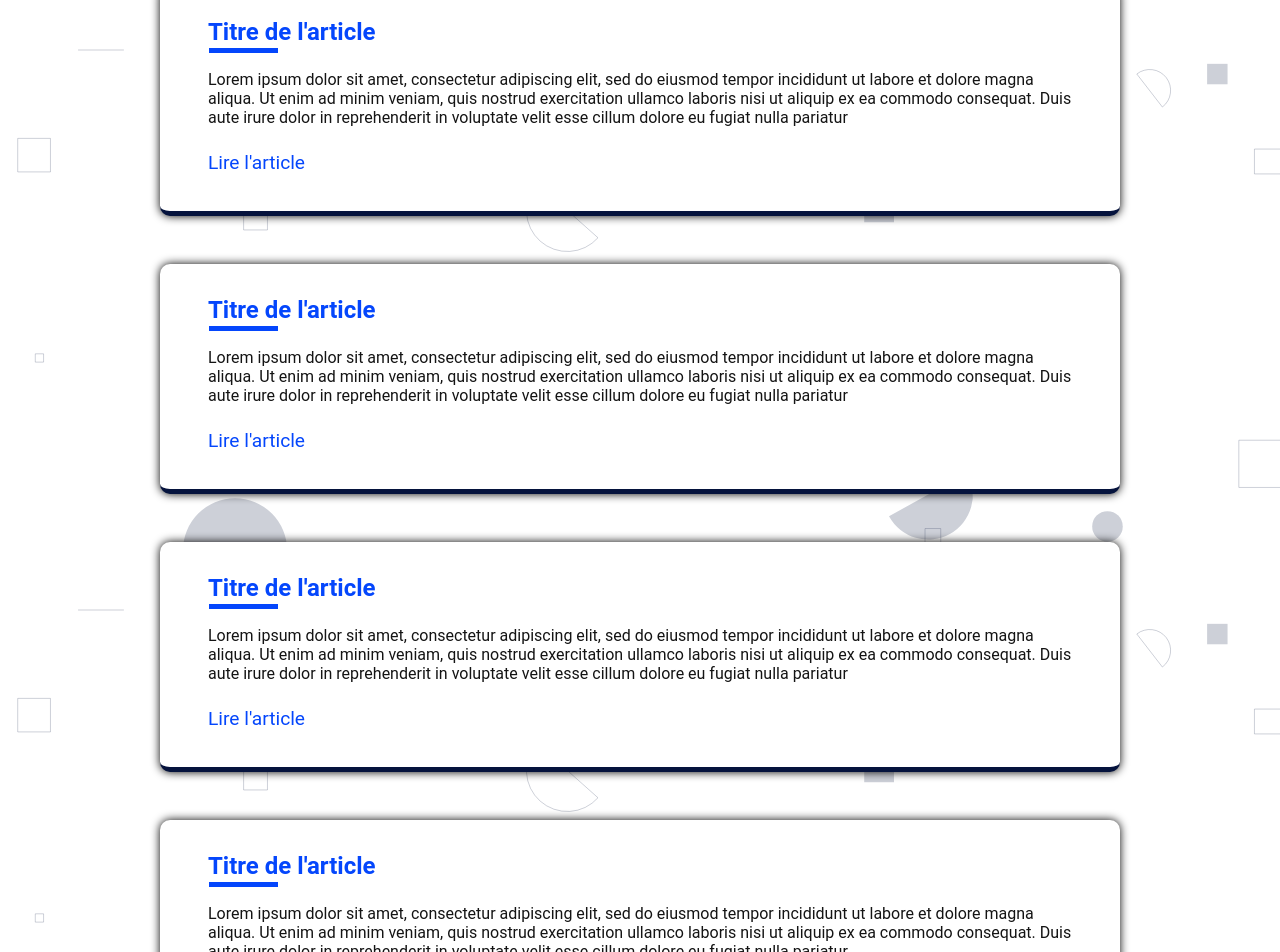
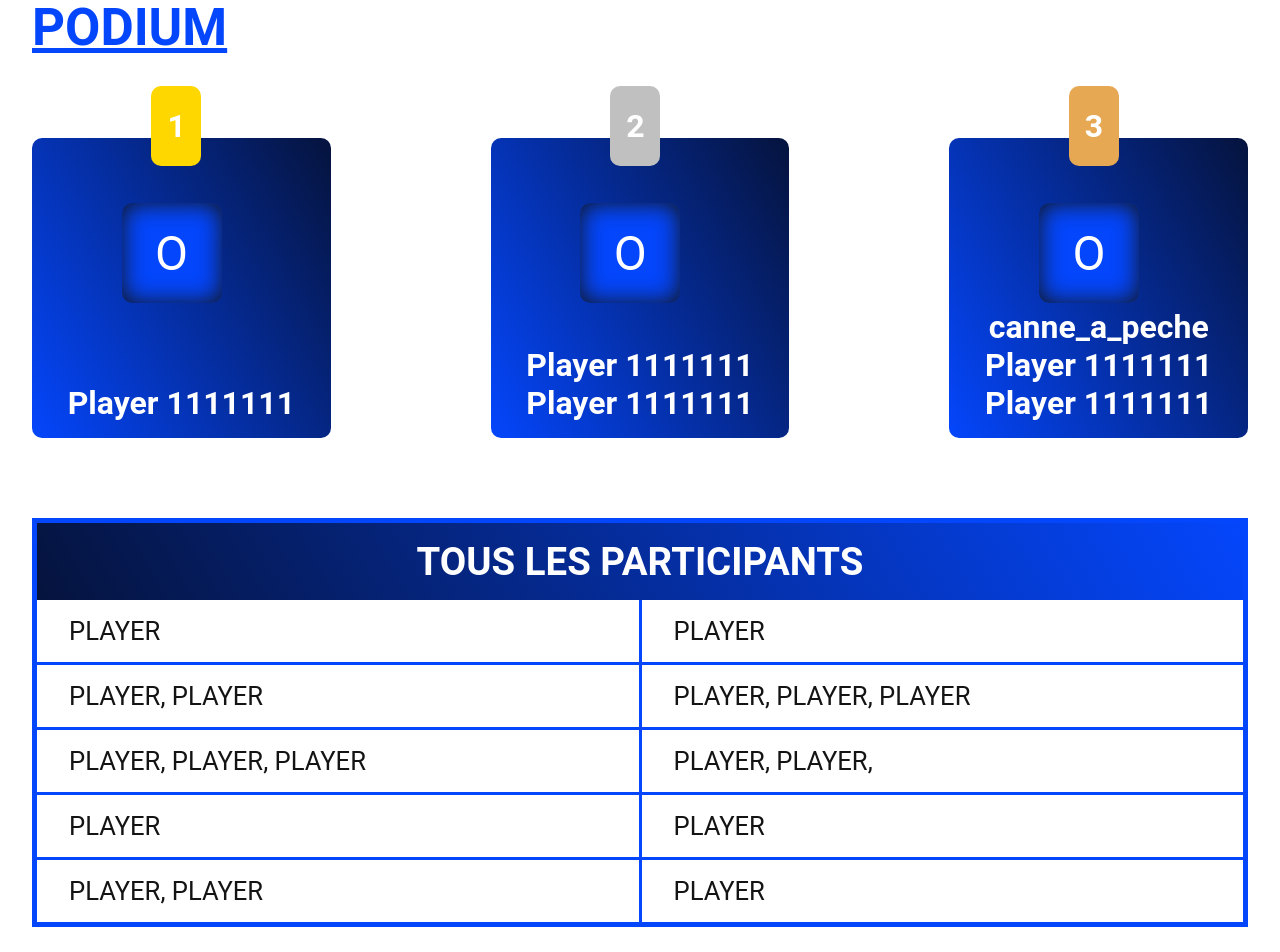
Before and after one commit to RMrenex/FunCodeTournamentOld, a React (Create React App) app: page / in a window 1280 px wide. Shown: the part 560-1512 px from the top of the page. Built offline with nearby package versions, Linux system fonts and the light colour scheme.

Commit message:
add article page & table component with responsive

```diff
--- a/src/App.js
+++ b/src/App.js
@@ -10,6 +10,10 @@ import Login from './components/Login';
 
 // INDEX BLOG PAGE
 import Blog from './components/Blog';
+
+// ARTICLE BLOG PAGE
+import Article from './components/Article';
+
 
 
 function App() {
@@ -26,7 +30,11 @@ function App() {
       {/* <Login /> */}
 
       {/*INDEX BLOG PAGE*/}
-      <Blog />
+      {/*<Blog />
+      <Footer /> */}
+
+      {/*ARTICLE BLOG PAGE*/}
+      <Article />
       <Footer />
     </div>
   );
--- /dev/null
+++ b/src/components/Article.js
@@ -0,0 +1,72 @@
+import React from "react";
+
+const Article = () => {
+
+    return (
+        <div className="article-container">
+            <h1 className="article-container__title">CONCOURS WEB</h1>
+            <p className="article-container__text">Lorem ipsum dolor sit amet, consectetur adipiscing elit, sed do eiusmod tempor incididunt ut labore et dolore magna aliqua. Ut enim ad minim veniam, quis nostrud exercitation ullamco laboris nisi ut aliquip ex ea commodo consequat. Duis aute irure dolor in reprehenderit in voluptate velit esse cillum dolore eu fugiat nulla pariatur Lorem ipsum dolor sit amet, consectetur adipiscing elit, sed do eiusmod tempor incididunt ut labore et dolore magna aliqua. Ut enim ad minim veniam, quis nostrud exercitation ullamco laboris nisi ut aliquip ex ea commodo consequat. Duis aute irure dolor in reprehenderit in voluptate velit esse cillum dolore eu fugiat nulla pariatur</p>
+
+            <h2 className="article-container__title">PODIUM</h2>
+            <div className="cards-container">
+                <div className="podium-card">
+                    <div className="podium-card__place podium-card__place--first">1</div>
+                    <div className="podium-card__icon">O</div>
+                    <div className="podium-card__player"><p>Player 1111111</p></div>
+                </div>
+
+                <div className="podium-card">
+                    <div className="podium-card__place podium-card__place--second">2</div>
+                    <div className="podium-card__icon">O</div>
+                    <div className="podium-card__player">
+                        <p>Player 1111111</p>
+                        <p>Player 1111111</p>
+                    </div>
+                </div>
+
+                <div className="podium-card">
+                    <div className="podium-card__place podium-card__place--third">3</div>
+                    <div className="podium-card__icon">O</div>
+                    <div className="podium-card__player">
+                        <p>canne_a_peche</p>
+                        <p>Player 1111111</p>
+                        <p>Player 1111111</p>
+                    </div>
+                </div>
+            </div>
+
+            <table>
+                <thead>
+                    <tr>
+                        <th colspan="2">TOUS LES PARTICIPANTS</th>
+                    </tr>
+                </thead>
+                <tbody>
+                    <tr>
+                        <td>Player</td>
+                        <td>Player</td>
+                    </tr>
+                    <tr>
+                        <td>Player, Player</td>
+                        <td>Player, Player, Player</td>
+                    </tr>
+                    <tr>
+                        <td>Player, Player, Player</td>
+                        <td>Player, Player,</td>
+                    </tr>
+                    <tr>
+                        <td>Player</td>
+                        <td>Player</td>
+                    </tr>
+                    <tr>
+                        <td>Player, Player</td>
+                        <td>Player</td>
+                    </tr>
+                </tbody>
+            </table>
+        </div>
+    );
+
+}
+
+export default Article;
--- a/src/components/Blog.js
+++ b/src/components/Blog.js
@@ -14,7 +14,13 @@ const Blog = () => {
 
                 <article className="article">
                     <h2 className="article__title">Titre de l'article</h2>
-                    <p className="article__text">Lorem ipsum dolor sit amet, consectetur adipiscing elit, sed do eiusmod tempor incididunt ut labore et dolore magna aliqua. Ut enim ad minim veniam, quis nostrud exercitation ullamco laboris nisi ut aliquip ex ea commodo consequat. Duis aute irure dolor in reprehenderit in voluptate velit esse cillum dolore eu fugiat nulla pariatur</p>
+                    <p className="article__text">Lorem ipsum dolor sit amet, consectetur adipiscing elit, sed do eiusmod tempor incididunt ut labore et dolore magna aliqua. Ut enim ad minim veniam, quis nostrud exercitation ullamco laboris nisi ut aliquip ex ea commodo consequat. Duis aute irure dolor in reprehenderit in voluptate velit esse cillum dolore eu fugiat nulla pariatur Lorem ipsum dolor sit amet, consectetur adipiscing elit, sed do eiusmod tempor incididunt ut labore et dolore magna aliqua. Ut enim ad minim veniam, quis nostrud exercitation ullamco laboris nisi ut aliquip ex ea commodo consequat. Duis aute irure dolor in reprehenderit in voluptate velit esse cillum dolore eu fugiat nulla pariatur</p>
+                    <a href="" className="article__link">Lire l'article</a>
+                </article>
+
+                <article className="article">
+                    <h2 className="article__title">Titre de l'article</h2>
+                    <p className="article__text">Lorem ipsum dolor sit amet, consectetur adipiscing elit, sed do eiusmod tempor incididunt ut labore et dolore magna aliqua. Ut enim ad minim veniam, quis nostrud exercitation ullamco laboris nisi ut aliquip ex ea commodo consequat. Duis aute irure dolor in reprehenderit in voluptate velit esse cillum dolore eu fugiat nulla pariatur Lorem ipsum dolor sit amet, consectetur adipiscing elit, sed do eiusmod tempor incididunt ut labore et dolore magna aliqua. Ut enim ad minim veniam, quis nostrud exercitation ullamco laboris nisi ut aliquip ex ea commodo consequat. Duis aute irure dolor in reprehenderit in voluptate velit esse cillum dolore eu fugiat nulla pariatur</p>
                     <a href="" className="article__link">Lire l'article</a>
                 </article>
 
@@ -26,13 +32,7 @@ const Blog = () => {
 
                 <article className="article">
                     <h2 className="article__title">Titre de l'article</h2>
-                    <p className="article__text">Lorem ipsum dolor sit amet, consectetur adipiscing elit, sed do eiusmod tempor incididunt ut labore et dolore magna aliqua. Ut enim ad minim veniam, quis nostrud exercitation ullamco laboris nisi ut aliquip ex ea commodo consequat. Duis aute irure dolor in reprehenderit in voluptate velit esse cillum dolore eu fugiat nulla pariatur</p>
-                    <a href="" className="article__link">Lire l'article</a>
-                </article>
-
-                <article className="article">
-                    <h2 className="article__title">Titre de l'article</h2>
-                    <p className="article__text">Lorem ipsum dolor sit amet, consectetur adipiscing elit, sed do eiusmod tempor incididunt ut labore et dolore magna aliqua. Ut enim ad minim veniam, quis nostrud exercitation ullamco laboris nisi ut aliquip ex ea commodo consequat. Duis aute irure dolor in reprehenderit in voluptate velit esse cillum dolore eu fugiat nulla pariatur</p>
+                    <p className="article__text">Lorem ipsum dolor sit amet, consectetur adipiscing elit, sed do eiusmod tempor incididunt ut labore et dolore magna aliqua. Ut enim ad minim veniam, quis nostrud exercitation ullamco laboris nisi ut aliquip ex ea commodo consequat. Duis aute irure dolor in reprehenderit in voluptate velit esse cillum dolore eu fugiat nulla pariatur Lorem ipsum dolor sit amet, consectetur adipiscing elit, sed do eiusmod tempor incididunt ut labore et dolore magna aliqua. Ut enim ad minim veniam, quis nostrud exercitation ullamco laboris nisi ut aliquip ex ea commodo consequat. Duis aute irure dolor in reprehenderit in voluptate velit esse cillum dolore eu fugiat nulla pariatur</p>
                     <a href="" className="article__link">Lire l'article</a>
                 </article>
             </div>
--- /dev/null
+++ b/src/scss/components/_table.scss
@@ -0,0 +1,18 @@
+td {
+    border-bottom: 3px solid $light-blue;
+    border-left: 3px solid $light-blue;
+    color: $black;
+    font-size: max(2vw, min(1rem));
+    text-transform: uppercase;
+}
+
+thead{
+    background: $left-gradiant;
+    font-size: max(3vw, min(1rem));
+    color: #fff;
+    text-transform: uppercase;
+}
+
+th, td{
+    padding: 1rem 2rem;
+}
--- a/src/scss/main.scss
+++ b/src/scss/main.scss
@@ -12,6 +12,7 @@
 @import "./components/podium-card";
 @import "./components/calendar";
 @import "./components/article";
+@import "./components/table";
 
 // LAYOUTS
 @import "./layouts/navbar";
@@ -22,4 +23,5 @@
 
 // PAGES
 @import "./pages/login";
-@import "./pages/blog"
+@import "./pages/blog";
+@import "./pages/article"
--- /dev/null
+++ b/src/scss/pages/_article.scss
@@ -0,0 +1,31 @@
+.article-container{
+    width: 100vw;
+    height: 100%;
+    background-color: $white;
+    padding: 5rem 15rem;
+    @media screen and (max-width: 1440px){
+        padding: 5rem 2rem;
+    }
+    & h2{
+        margin-bottom: 5rem;
+    }
+    &__title{
+        color: $light-blue;
+        font-size: max(4vw, min(2rem));
+        margin-bottom: 2rem;
+        position: relative;
+        text-decoration: underline;
+    }
+    &__text{
+        color: $black;
+        font-size: 2rem;
+        margin-bottom: 5rem;
+    }
+}
+
+table{
+    margin: 5rem 0;
+    width: 100%;
+    border-collapse: collapse;
+    border: 5px solid $light-blue;
+}
```
